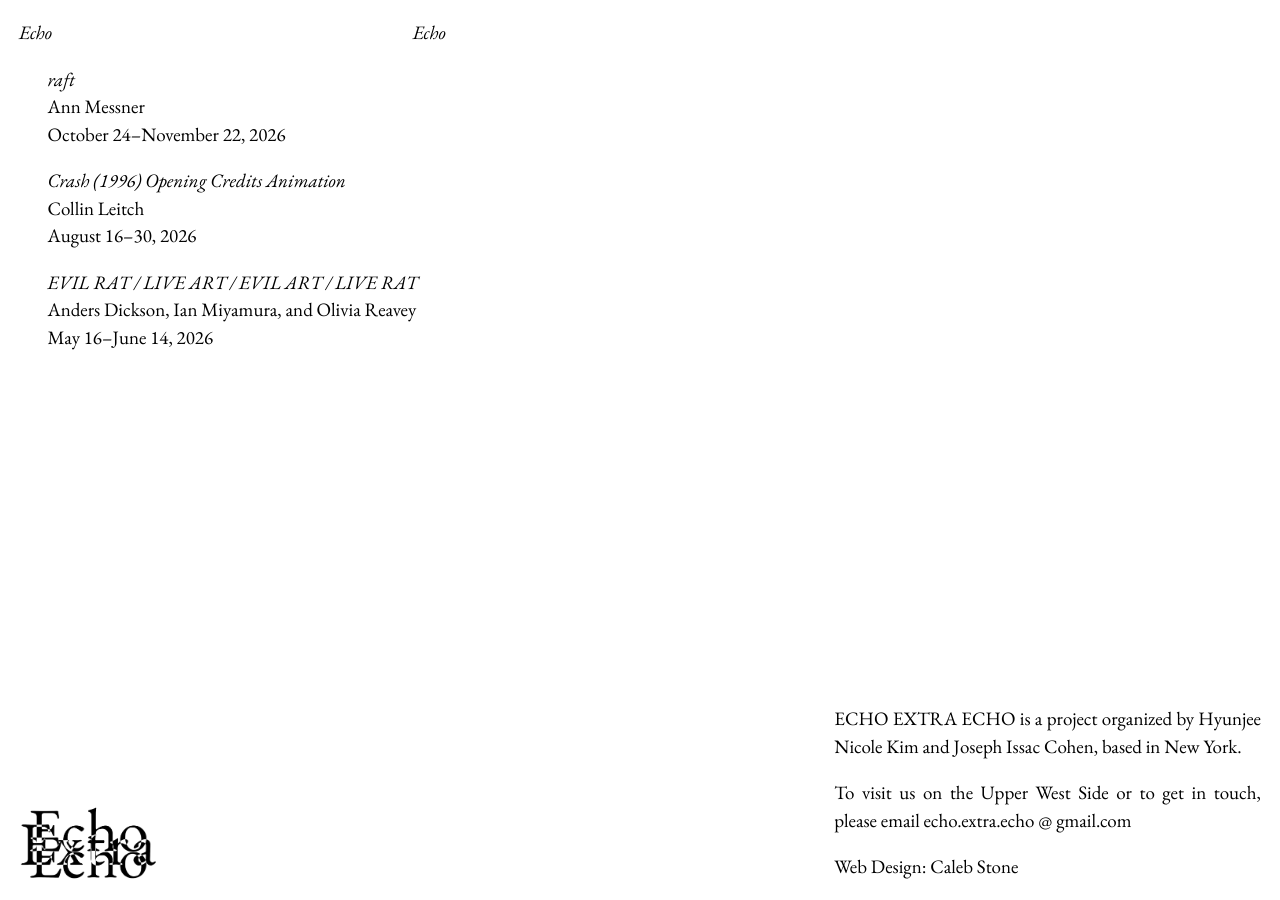
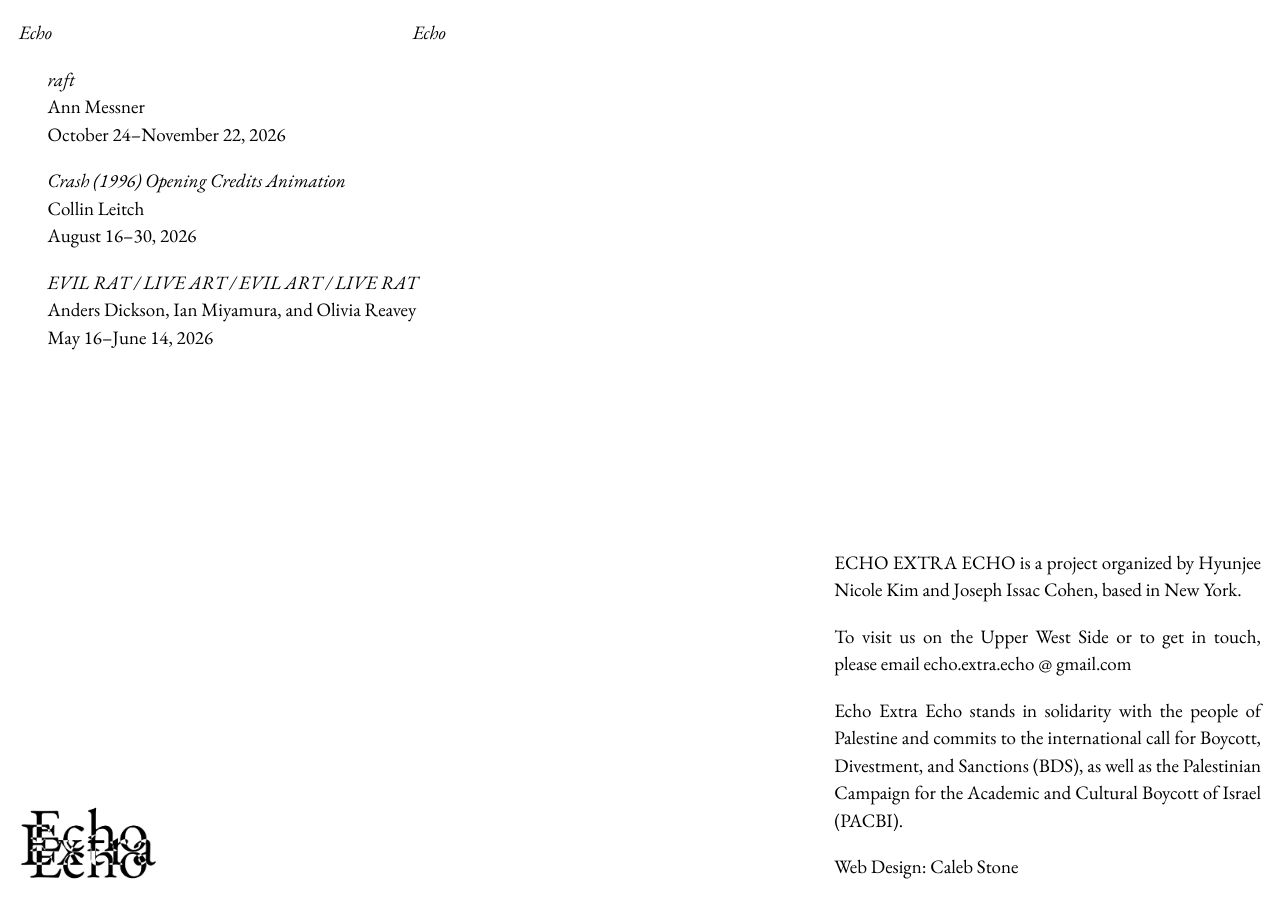
Before and after one commit to caleblstone/Extra-Echo-Extra, a Jekyll site: the page built from index.md, in a window 1280 px wide. Built offline with Jekyll 4.4.1, drawn with Linux system fonts in a browser that asks for light colours; a script that is not in the unit is left out.

Commit message:
Update Pages “home”

```diff
--- a/index.md
+++ b/index.md
@@ -9,4 +9,6 @@ ECHO EXTRA ECHO is a project organized by Hyunjee Nicole Kim and Joseph Issac Co
 
 To visit us on the Upper West Side or to get in touch, please email echo.extra.echo @ gmail.com
 
+Echo Extra Echo stands in solidarity with the people of Palestine and commits to the international call for Boycott, Divestment, and Sanctions (BDS), as well as the Palestinian Campaign for the Academic and Cultural Boycott of Israel (PACBI).
+
 Web Design: Caleb Stone
```
